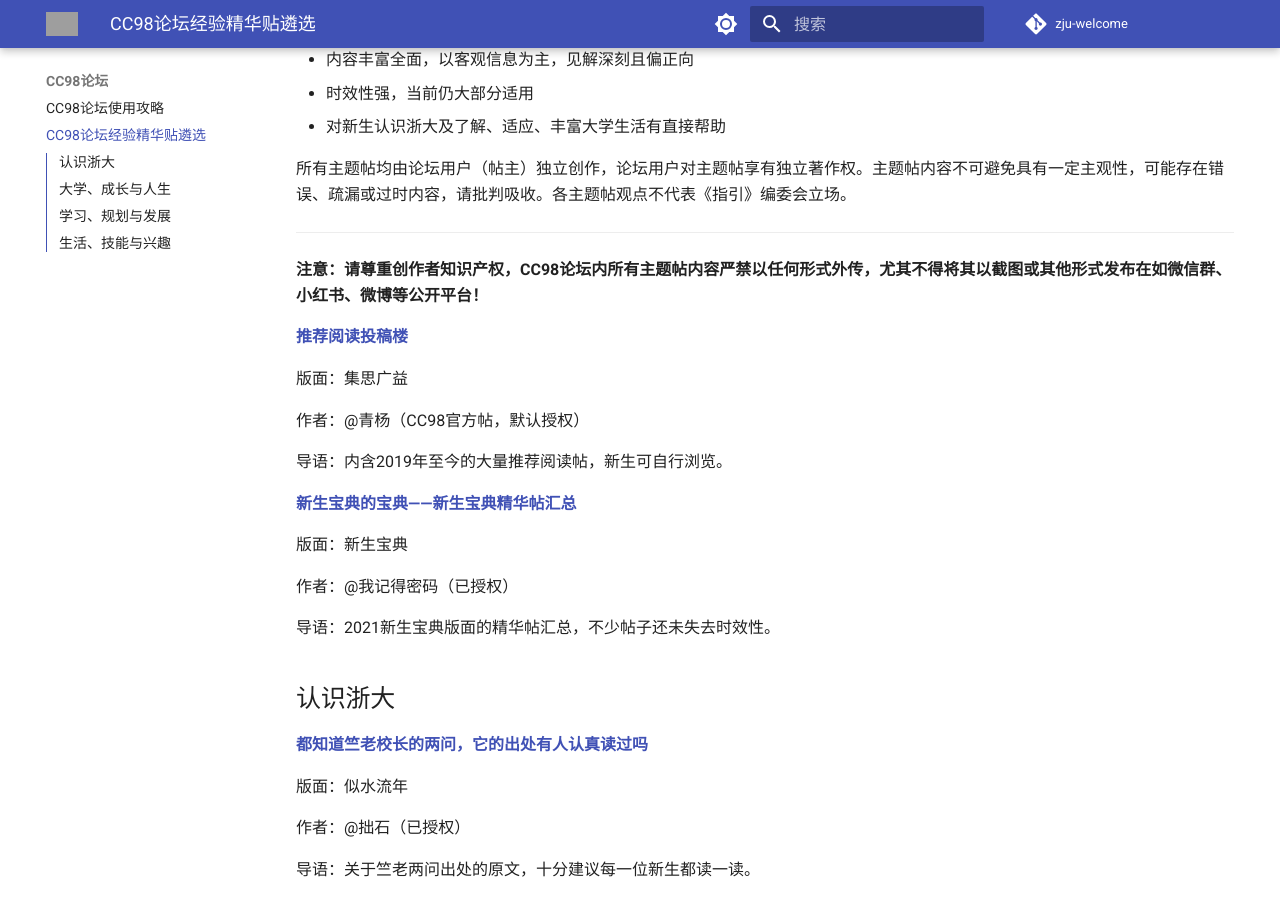
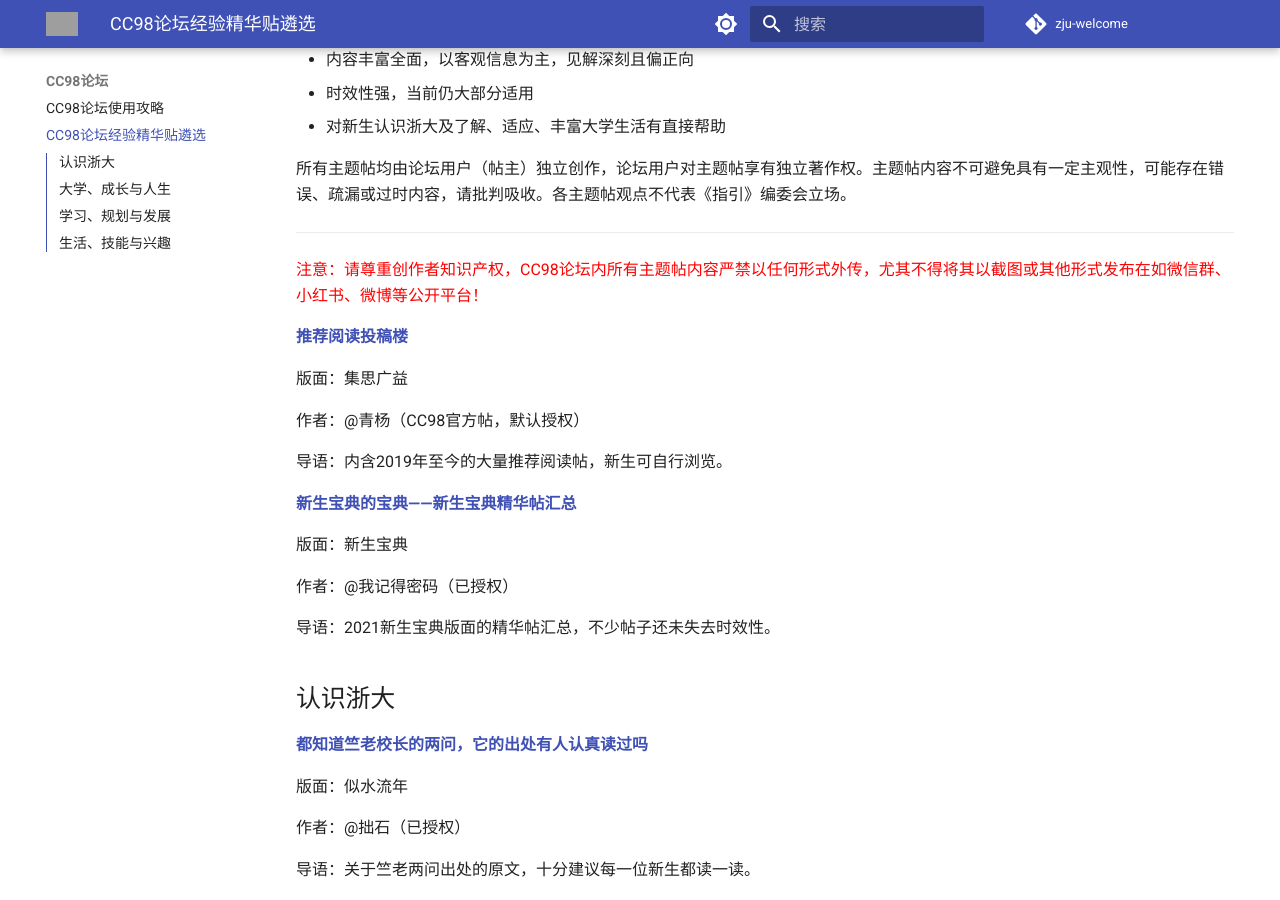
Before and after one commit to mini-full/zju-welcome, an MkDocs documentation site: the page built from docs/cc98/recommended.md, in a window 1280 px wide and 900 px high, scrolled down 382 px. Built offline with MkDocs 1.6.1 and Material for MkDocs 9.7.7, drawn with Linux system fonts in a browser that asks for light colours; plug-ins that fetch from the network failed and are left out; comment, search, counter and statistics services are not loaded; grey boxes are pictures that could not be loaded.

Commit message:
highlight cc98 warning

```diff
--- a/docs/cc98/recommended.md
+++ b/docs/cc98/recommended.md
@@ -14,7 +14,7 @@
 
 ---
 
-**注意：请尊重创作者知识产权，CC98论坛内所有主题帖内容严禁以任何形式外传，尤其不得将其以截图或其他形式发布在如微信群、小红书、微博等公开平台！**
+<font color="red">注意：请尊重创作者知识产权，CC98论坛内所有主题帖内容严禁以任何形式外传，尤其不得将其以截图或其他形式发布在如微信群、小红书、微博等公开平台！</font>
 
 **[推荐阅读投稿楼](https://zjuers.com/rd?url=https://www.cc98.org/topic/4833846&mode=1)**
 
```
